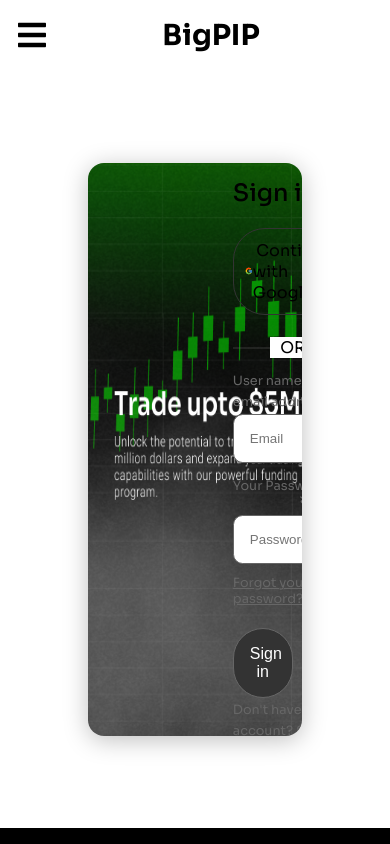
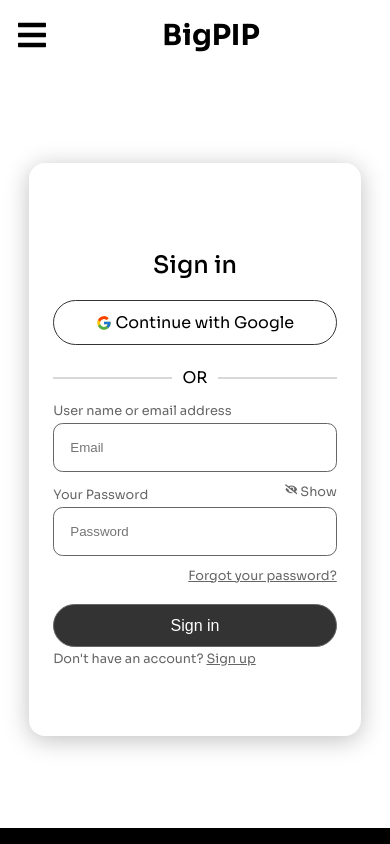
Before and after one commit to GAURAV1-ui/BigPIP-2, a Next.js app: page /signin in a window 390 px wide. Shown: the top 844 px of the page. Built offline with nearby package versions, Linux system fonts and the light colour scheme.

Commit message:
sigin updated

```diff
--- a/components/Navbar/Drawer.jsx
+++ b/components/Navbar/Drawer.jsx
@@ -4,9 +4,9 @@
 
 // import ExpandMenu from "./ExpandMenu";
 
-// const SNavbarBrand = styled.h2`
-//   font-size: 3rem;
-// `;
+const SNavbarBrand = styled.h2`
+  font-size: 2.5rem;
+`;
 const Backdrop = styled.div`
   height: 100%;
   width: 100%;
@@ -22,7 +22,7 @@
   position: absolute;
   top: 0;
   height: 100vh;
-  width: 50%;
+  width: 60%;
   background-color: white;
   transition: 0.3s ease;
   // margin-top:5rem;
@@ -33,12 +33,12 @@
   z-index: 1000;
   display: flex;
   flex-direction: column;
-  gap: 2rem;
-  padding: 1rem;
-  margin-top: 20px
+  gap: 1rem;
+  padding: 0.1rem 1.5rem;
+  // margin-top: 20px
 `;
 const NavRoutes = styled.div``;
-const NavRoute = styled.li`
+const NavRoute = styled(Link)`
   display: flex;
   z-index: 1000;
   text-decoration: none;
@@ -48,7 +48,7 @@
 `;
 
 const LoginButton = styled.button`
-  padding: 0.7rem 3rem;
+  padding: 0.1rem 0.5rem;
   background-color: white;
   border: 2px solid black;
   border-radius: 3rem;
@@ -67,21 +67,34 @@
       {isOpen && <Backdrop onClick={toggleDrawer} />}
       <SDrawer isOpen={isOpen}>
         <RightNav>
-          {/* <SNavbarBrand>LOGO</SNavbarBrand> */}
+          <SNavbarBrand>BigPIP</SNavbarBrand>
           <NavRoutes>
 
-          <NavRoute to="faq" key="home">
+              <NavRoute
+                href="faq"
+                key="home"
+                onClick={toggleDrawer} >
                   Faq
-                </NavRoute>
-                <NavRoute to="aboutus" key="home">
+              </NavRoute>
+                <NavRoute
+                 href="aboutus"
+                 key="aboutus"
+                 onClick={toggleDrawer} >
                   About us
                 </NavRoute>
-                <NavRoute to="getstarted" key="home">
-                  Get Started
+                <NavRoute
+                  href="getstarted"
+                  key="getstarted"
+                  onClick={toggleDrawer} >
+                    Get Started
                 </NavRoute>
 
           </NavRoutes>
-          <LoginButton>Login</LoginButton>
+          <LoginButton>
+            <NavRoute href='signin'>
+                Log in/ Sign up
+            </NavRoute>
+          </LoginButton>
         </RightNav>
       </SDrawer>
     </>
--- a/pages/signin/index.js
+++ b/pages/signin/index.js
@@ -17,7 +17,7 @@
     <div className={styles.signin}>
       <div className={styles.signin_content}>
         <div className={styles.signin_img}>
-          <Image src="/signin.png" alt="logo" width={300} height={600} />
+          <Image src="/signin.png" alt="logo" width={400} height={600} />
         </div>
         <div className={styles.sigin_form}>
           <h2 className={styles.signin_form_heading}>Sign in</h2>
--- a/pages/signup/index.js
+++ b/pages/signup/index.js
@@ -19,7 +19,7 @@
     <div className={styles.signin}>
     <div className={styles.signin_content}>
       <div className={styles.signin_img}>
-        <Image src="/signin.png" alt="logo" width={200} height={300}/>
+        <Image src="/signin.png" alt="logo" width={400} height={600}/>
       </div>
       <div className={styles.sigin_form}>
         <h2 className={styles.signin_form_heading}>Sign up</h2>
@@ -80,7 +80,7 @@
                 <span
                   style={{ textDecoration: "underline", cursor: "pointer" }}
                 >
-                  <Link href="/login" style={{textDecoration: 'none', color: "#666"}}>Sign in</Link>
+                  <Link href="/signin" style={{textDecoration: 'none', color: "#666"}}>Sign in</Link>
                 </span>
               </span>
             </div>
--- a/styles/signin.module.css
+++ b/styles/signin.module.css
@@ -81,7 +81,7 @@
 
 .signin_form_input_field {
     margin-top: 0.2rem;
-    width: 92%;
+    width: 100%;
     padding: 1rem;
     border: 0.559028px solid #666;
     border-radius: 0.6rem;
@@ -91,7 +91,7 @@
 .signin_input_button {
     width: 50%;
     cursor: pointer;
-    padding: 1rem;
+    padding: 0.7rem 1rem;
     margin-top: 1.3rem;
     border: 0.559028px solid #666;
     border-radius: 2rem;
@@ -104,3 +104,31 @@
     background: #fff;
     color: #333;
 }
+@media screen and (max-width: 1200px){
+    .signin_img img{
+        width: 250px;
+    }
+}
+@media screen and (max-width: 900px){
+    .signin_img img{
+       display: none;
+    }
+    .sigin_form{
+        width: 100%;
+        padding: 1.5rem;
+
+    }
+    .signin_img{
+        width: 0;
+    }
+
+    .signin_content {
+        width: 85%;
+    }
+    .signin_input_button {
+        width: 100%;
+    }
+    .signin_form_heading {
+        text-align: center;
+    }
+}
--- a/styles/signup.module.css
+++ b/styles/signup.module.css
@@ -30,6 +30,7 @@
 .signin_img, .sigin_form {
     width: 49%;
 }
+
 
 
 .sigin_form {
@@ -82,7 +83,7 @@
 
 .signin_form_input_field {
     margin-top: 0.2rem;
-    width: 92%;
+    width: 100%;
     padding: 1rem;
     border: 0.559028px solid #666;
     border-radius: 0.6rem;
@@ -105,3 +106,31 @@
     background: #fff;
     color: #333;
 }
+@media screen and (max-width: 1200px){
+    .signin_img img{
+        width: 250px;
+    }
+}
+@media screen and (max-width: 900px){
+    .signin_img img{
+       display: none;
+    }
+    .sigin_form{
+        width: 100%;
+        padding: 1.5rem;
+
+    }
+    .signin_img{
+        width: 0;
+    }
+
+    .signin_content {
+        width: 85%;
+    }
+    .signin_input_button {
+        width: 100%;
+    }
+    .signin_form_heading {
+        text-align: center;
+    }
+}
```
